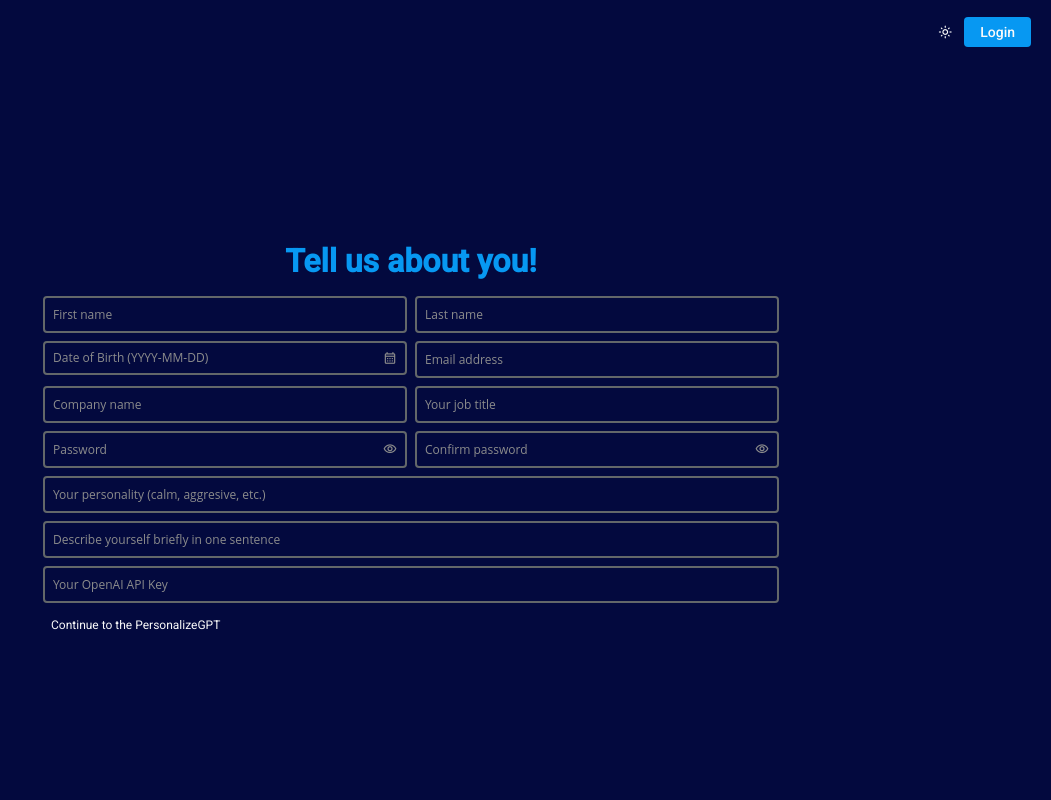
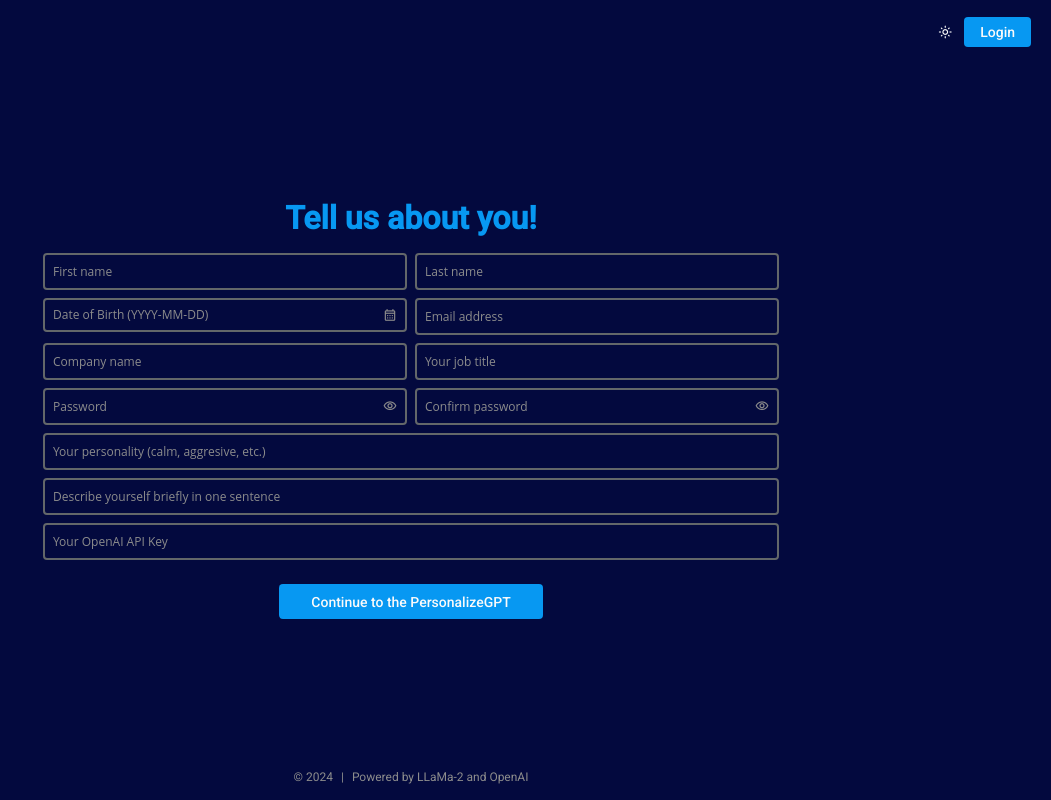
Before and after one commit to venuradesh/personalize_gpt, an Angular app: page /register in a window 1280 px wide. Shown: the whole page, without its empty margins (229-1280 px from the left). Built offline with nearby package versions, Linux system fonts and the light colour scheme.

Commit message:
register page stylings done

```diff
--- a/src/app/core/components/button/button.component.scss
+++ b/src/app/core/components/button/button.component.scss
@@ -6,7 +6,7 @@
   display: flex;
   align-items: center;
   justify-content: center;
-  width: fit-content;
+  width: max-content;
   position: relative;
   border-radius: $pgpt-radius-s;
   cursor: pointer;
--- a/src/app/core/layout/nav-bar/nav-bar.component.scss
+++ b/src/app/core/layout/nav-bar/nav-bar.component.scss
@@ -20,7 +20,6 @@
 
   .button {
     span {
-      color: var(--pgpt-color-text) !important;
       font-weight: $pgpt-font-weight-lighter-bold;
     }
   }
--- a/src/app/pages/register-page/register-page.component.html
+++ b/src/app/pages/register-page/register-page.component.html
@@ -84,11 +84,17 @@
       </div>
 
       <!-- Submit Button -->
-      <div class="btn-submit-btn">
-        <pgpt-button [type]="'submit'" [onClick]="onSubmitButtonClick.bind(this)">
-          {{ 'register.registerSubmit' | pgptTranslate }}
+      <div class="tr submit-btn">
+        <pgpt-button [type]="'submit'" [buttonType]="'primary'" [buttonSize]="'large'" [onClick]="onSubmitButtonClick.bind(this)">
+          <span>
+            {{ 'register.registerSubmit' | pgptTranslate }}
+          </span>
         </pgpt-button>
       </div>
     </form>
   </div>
+
+  <div class="footer-container">
+    <pgpt-footer></pgpt-footer>
+  </div>
 </div>
--- a/src/app/pages/register-page/register-page.component.scss
+++ b/src/app/pages/register-page/register-page.component.scss
@@ -3,13 +3,17 @@
 .register-page-wrapper {
   width: 100%;
   height: calc(100% - $pgpt-nav-bar-height);
+  flex-grow: 1;
   display: flex;
-  justify-content: center;
+  flex-direction: column;
   align-items: center;
+  justify-content: space-between;
 }
 
 .register-page-container {
   width: clamp(calc($pgpt-sizing-base-rem * 15), 90vw, calc($pgpt-sizing-base-rem * 48));
+  height: max-content;
+  margin-block: auto;
   padding-block: $pgpt-spacing-16;
   padding-inline: $pgpt-spacing-16;
 
@@ -43,6 +47,19 @@
       .td {
         width: 100%;
       }
+
+      &.submit-btn {
+        width: 100%;
+        margin-block: $pgpt-spacing-16;
+        display: flex;
+        justify-content: center;
+        align-items: center;
+
+        span {
+          font-size: $pgpt-font-size-body-medium;
+          font-weight: $pgpt-font-weight-lighter-bold;
+        }
+      }
     }
   }
 }
--- a/src/app/pages/register-page/register-page.component.ts
+++ b/src/app/pages/register-page/register-page.component.ts
@@ -6,11 +6,12 @@ import { FormInputComponent } from "../../core/components/form-input/form-input.
 import { PgptTranslatePipe } from "../../core/Pipes/pgpt-translate.pipe";
 import { FormValidator } from "../../core/helpers/validators/form-validators";
 import { FormDateInputComponent } from "../../core/components/form-date-input/form-date-input.component";
+import { FooterComponent } from "../../core/layout/footer/footer.component";
 
 @Component({
   selector: "pgpt-register-page",
   standalone: true,
-  imports: [CommonModule, FormsModule, ReactiveFormsModule, ButtonComponent, FormInputComponent, FormDateInputComponent, PgptTranslatePipe],
+  imports: [CommonModule, FormsModule, ReactiveFormsModule, FooterComponent, ButtonComponent, FormInputComponent, FormDateInputComponent, PgptTranslatePipe],
   templateUrl: "./register-page.component.html",
   styleUrl: "./register-page.component.scss",
   changeDetection: ChangeDetectionStrategy.OnPush,
--- a/src/styles.scss
+++ b/src/styles.scss
@@ -64,9 +64,7 @@ body {
   background-color: var(--pgpt-color-background);
   color: var(--pgpt-color-text);
   font-family: $pgpt-font-family-default;
-  width: 100vw;
-  height: 100vh;
-  overflow: hidden;
+  overflow: overlay;
 }
 
 html,
```
